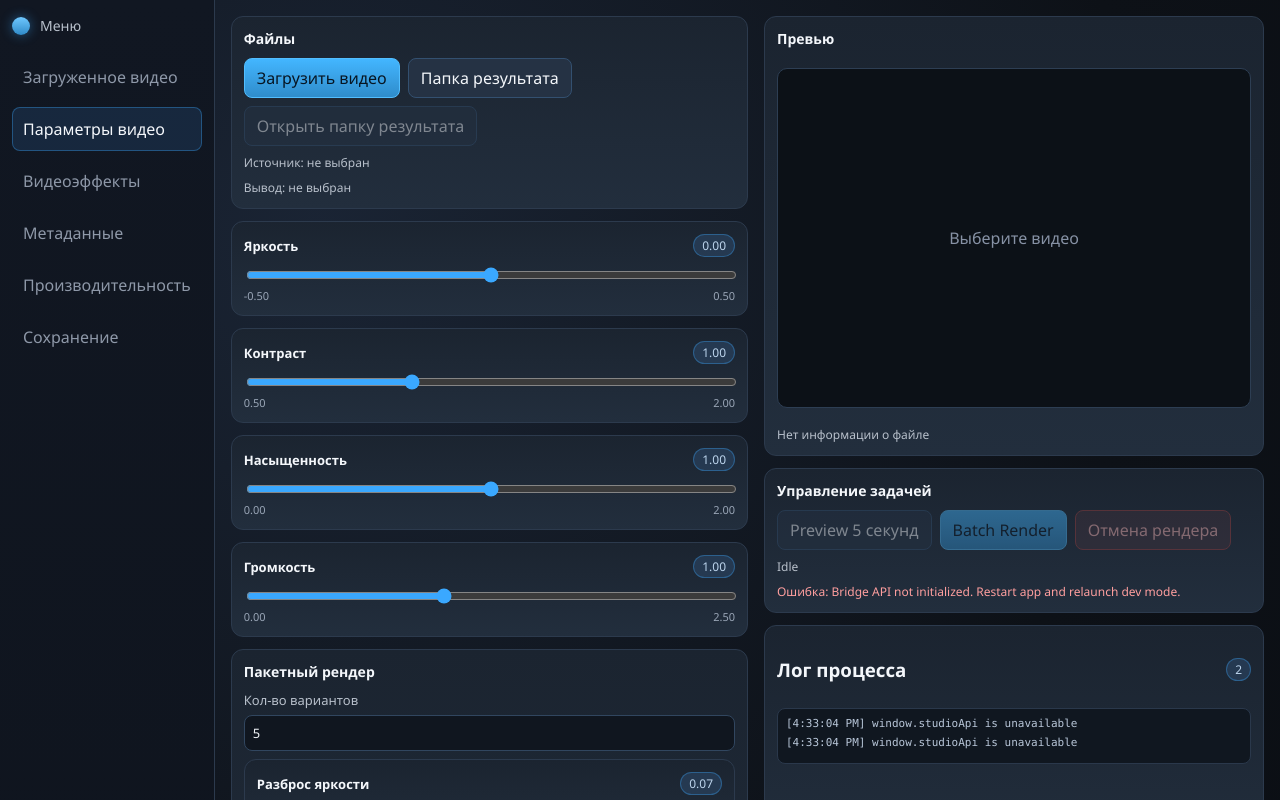
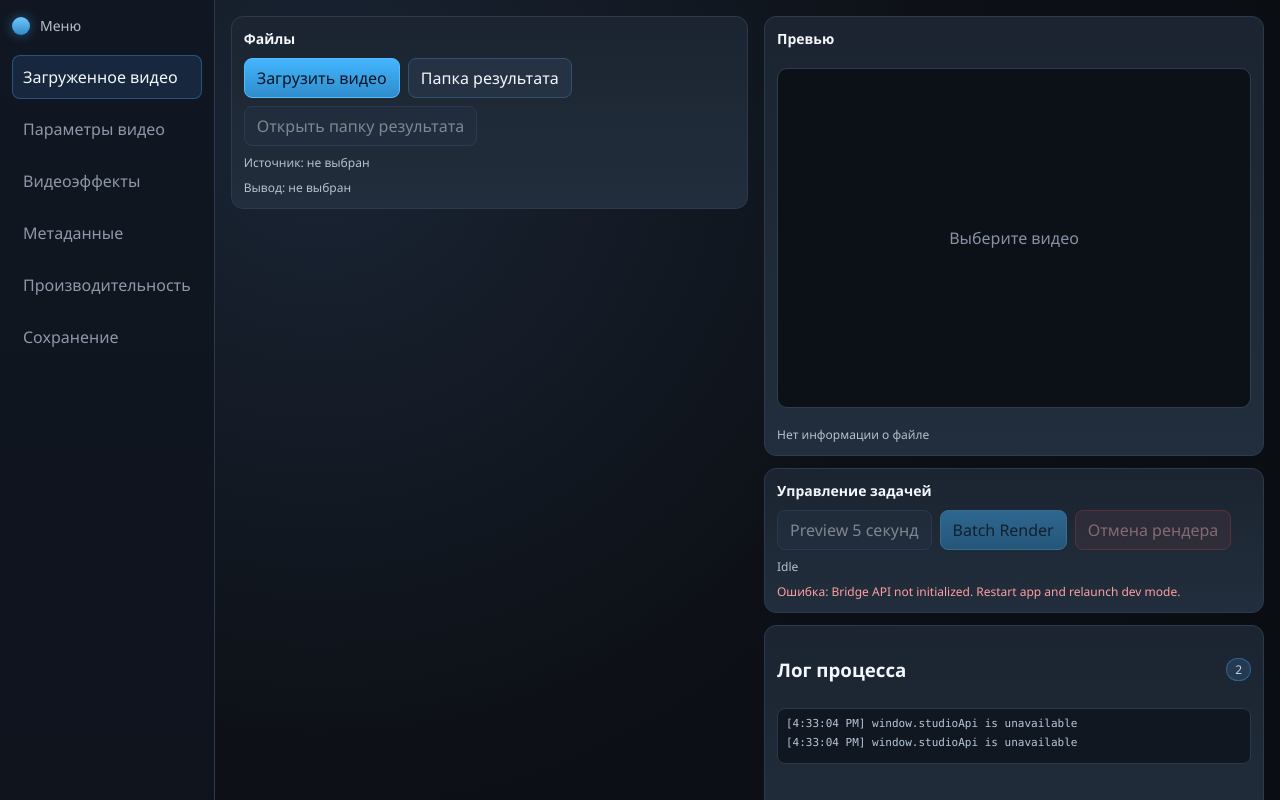
Before and after one commit to oleglagoda-spec/mierounik, a React (Vite) app: page / in a window 1280 px wide. Shown: the top 800 px of the page. Built offline with nearby package versions, Linux system fonts and the light colour scheme.

Commit message:
Make sidebar tabs interactive and bind section switching

```diff
--- a/src/App.tsx
+++ b/src/App.tsx
@@ -1,5 +1,5 @@
 import React, { useEffect, useMemo, useState } from "react";
-import { Sidebar } from "./components/Sidebar";
+import { Sidebar, type SidebarTab } from "./components/Sidebar";
 import { SliderControl } from "./components/SliderControl";
 import { ToggleField } from "./components/ToggleField";
 import { SelectField } from "./components/SelectField";
@@ -64,6 +64,7 @@ export default function App(): JSX.Element {
   const [activeJobId, setActiveJobId] = useState("");
   const [isRendering, setIsRendering] = useState(false);
   const [progressLine, setProgressLine] = useState("Idle");
+  const [activeTab, setActiveTab] = useState<SidebarTab>("loadedVideo");
 
   useEffect(() => {
     let unsubLog: () => void = () => {};
@@ -278,10 +279,11 @@ export default function App(): JSX.Element {
 
   return (
     <div className="app-shell">
-      <Sidebar title="Меню" />
+      <Sidebar title="Меню" activeTab={activeTab} onTabChange={setActiveTab} />
 
       <main className="content-grid">
         <section className="left-column">
+          {activeTab === "loadedVideo" ? (
             <SectionCard title="Файлы">
               <div className="row gap-8 wrap">
                 <button type="button" className="primary" onClick={selectSource}>
@@ -297,13 +299,46 @@ export default function App(): JSX.Element {
               <p className="path-text">Источник: {sourcePath || "не выбран"}</p>
               <p className="path-text">Вывод: {outputDir || "не выбран"}</p>
             </SectionCard>
+          ) : null}
 
+          {activeTab === "videoParameters" ? (
+            <>
               <SliderControl label="Яркость" value={brightness} min={-0.5} max={0.5} step={0.01} onChange={setBrightness} />
               <SliderControl label="Контраст" value={contrast} min={0.5} max={2} step={0.01} onChange={setContrast} />
               <SliderControl label="Насыщенность" value={saturation} min={0} max={2} step={0.01} onChange={setSaturation} />
               <SliderControl label="Громкость" value={volume} min={0} max={2.5} step={0.01} onChange={setVolume} />
+            </>
+          ) : null}
 
-          <SectionCard title="Пакетный рендер">
+          {activeTab === "videoEffects" ? (
+            <SectionCard title="Видеоэффекты">
+              <ToggleField label="Grid overlay" checked={gridOverlay} onChange={setGridOverlay} />
+              <SliderControl label="Fade In (сек)" value={fadeInSec} min={0} max={5} step={0.1} onChange={setFadeInSec} />
+              <SliderControl label="Fade Out (сек)" value={fadeOutSec} min={0} max={5} step={0.1} onChange={setFadeOutSec} />
+            </SectionCard>
+          ) : null}
+
+          {activeTab === "metadata" ? (
+            <SectionCard title="Метаданные">
+              <ToggleField label="Очистить метаданные" checked={cleanMetadata} onChange={setCleanMetadata} />
+              <p className="path-text">Для каждого рендера создаётся JSON sidecar с параметрами и SHA256.</p>
+            </SectionCard>
+          ) : null}
+
+          {activeTab === "performance" ? (
+            <SectionCard title="Производительность">
+              <SelectField
+                label="GPU/CPU encoder"
+                value={encoder}
+                options={encoderOptions}
+                onChange={(value) => setEncoder(value as GpuEncoder)}
+              />
+              <p className="path-text">Если GPU-кодек недоступен в ffmpeg, рендер завершится ошибкой для варианта.</p>
+            </SectionCard>
+          ) : null}
+
+          {activeTab === "saving" ? (
+            <SectionCard title="Сохранение и Batch">
               <label className="select-field">
                 <span>Кол-во вариантов</span>
                 <input
@@ -326,19 +361,7 @@ export default function App(): JSX.Element {
               />
               <SliderControl label="Разброс громкости" value={volumeJitter} min={0} max={0.6} step={0.01} onChange={setVolumeJitter} />
             </SectionCard>
-
-          <SectionCard title="Эффекты и экспорт">
-            <ToggleField label="Grid overlay" checked={gridOverlay} onChange={setGridOverlay} />
-            <SliderControl label="Fade In (сек)" value={fadeInSec} min={0} max={5} step={0.1} onChange={setFadeInSec} />
-            <SliderControl label="Fade Out (сек)" value={fadeOutSec} min={0} max={5} step={0.1} onChange={setFadeOutSec} />
-            <ToggleField label="Очистить метаданные" checked={cleanMetadata} onChange={setCleanMetadata} />
-            <SelectField
-              label="GPU/CPU encoder"
-              value={encoder}
-              options={encoderOptions}
-              onChange={(value) => setEncoder(value as GpuEncoder)}
-            />
-          </SectionCard>
+          ) : null}
         </section>
 
         <section className="right-column">
--- a/src/components/Sidebar.tsx
+++ b/src/components/Sidebar.tsx
@@ -1,19 +1,29 @@
 import React from "react";
 
-const menuItems = [
-  "Загруженное видео",
-  "Параметры видео",
-  "Видеоэффекты",
-  "Метаданные",
-  "Производительность",
-  "Сохранение"
+export type SidebarTab =
+  | "loadedVideo"
+  | "videoParameters"
+  | "videoEffects"
+  | "metadata"
+  | "performance"
+  | "saving";
+
+const menuItems: Array<{ id: SidebarTab; label: string }> = [
+  { id: "loadedVideo", label: "Загруженное видео" },
+  { id: "videoParameters", label: "Параметры видео" },
+  { id: "videoEffects", label: "Видеоэффекты" },
+  { id: "metadata", label: "Метаданные" },
+  { id: "performance", label: "Производительность" },
+  { id: "saving", label: "Сохранение" }
 ];
 
 interface SidebarProps {
   title: string;
+  activeTab: SidebarTab;
+  onTabChange: (tab: SidebarTab) => void;
 }
 
-export function Sidebar({ title }: SidebarProps): JSX.Element {
+export function Sidebar({ title, activeTab, onTabChange }: SidebarProps): JSX.Element {
   return (
     <aside className="sidebar">
       <div className="logo-row">
@@ -21,9 +31,14 @@ export function Sidebar({ title }: SidebarProps): JSX.Element {
         <span className="menu-title">{title}</span>
       </div>
       <nav className="menu-list">
-        {menuItems.map((item, index) => (
-          <button type="button" key={item} className={`menu-item ${index === 1 ? "active" : ""}`}>
-            {item}
+        {menuItems.map((item) => (
+          <button
+            type="button"
+            key={item.id}
+            className={`menu-item ${item.id === activeTab ? "active" : ""}`}
+            onClick={() => onTabChange(item.id)}
+          >
+            {item.label}
           </button>
         ))}
       </nav>
--- a/src/styles/app.css
+++ b/src/styles/app.css
@@ -77,7 +77,12 @@ select {
   color: #8e98a8;
   text-align: left;
   padding: 10px;
-  cursor: default;
+  cursor: pointer;
+}
+
+.menu-item:hover {
+  border-color: rgba(58, 168, 255, 0.2);
+  color: #c8d3e2;
 }
 
 .menu-item.active {
```
Lines whose indentation alone changed are shown as unchanged.
